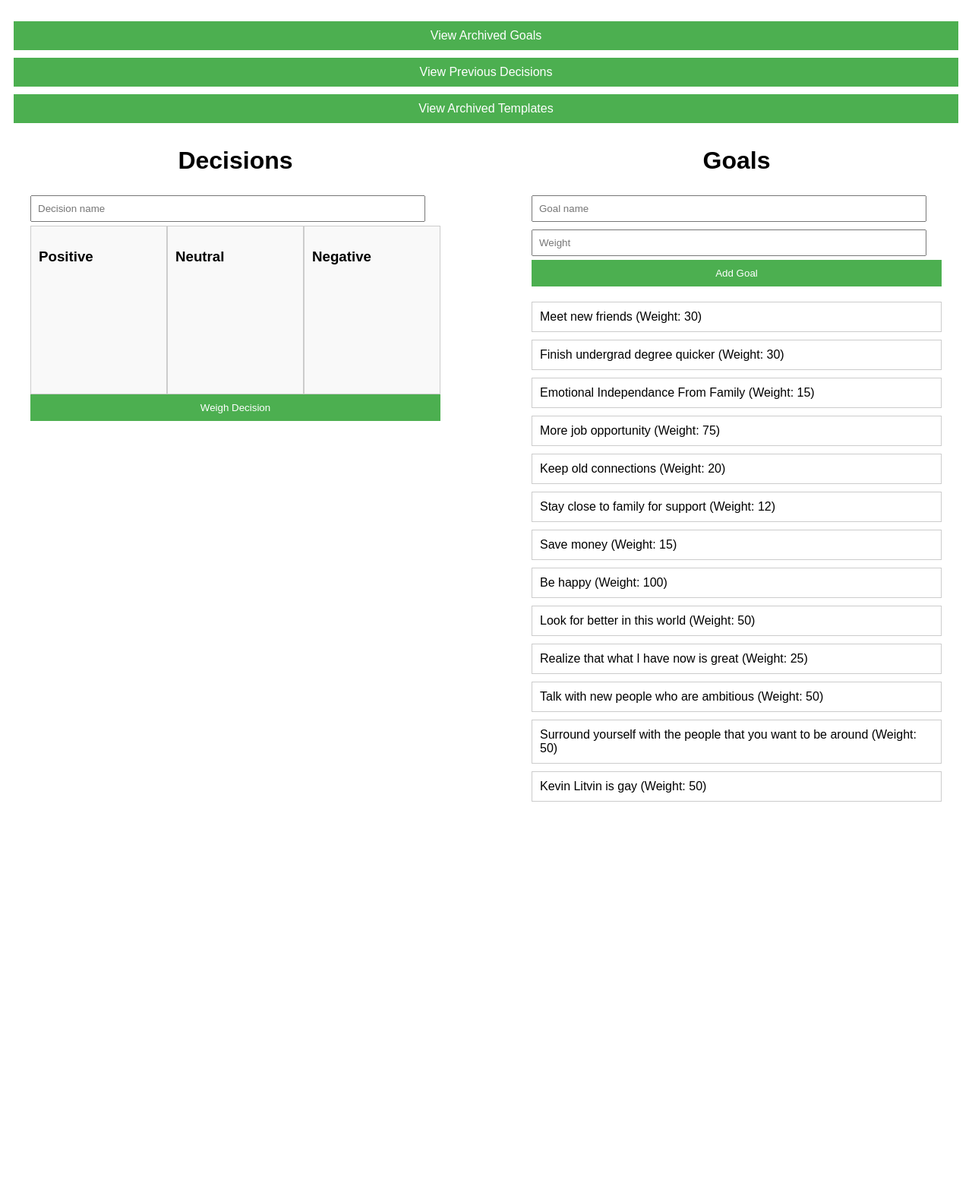
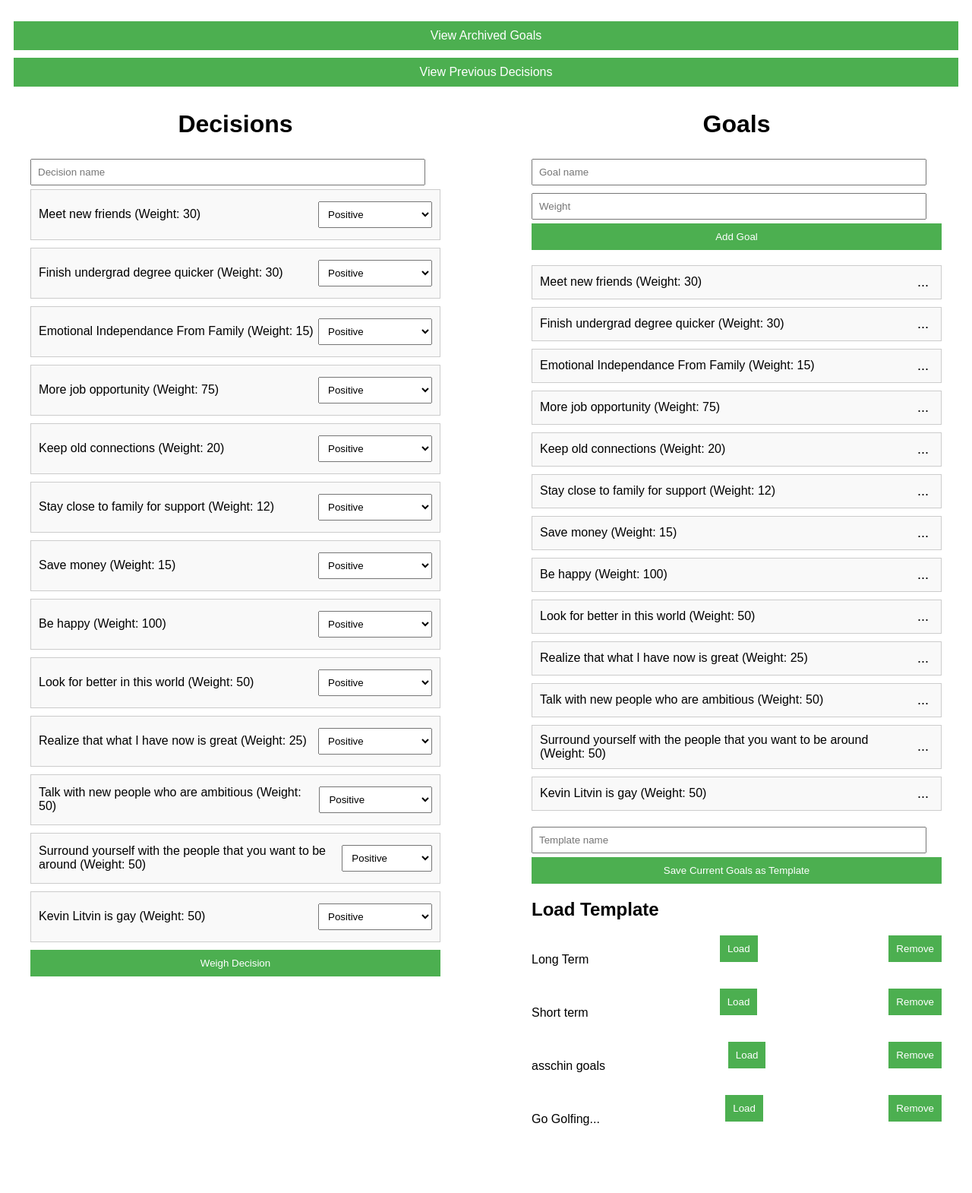
Before and after one commit to kevinl03/DecisionWeight, a Flask app: page / in a window 1280 px wide. Shown: the whole page at 76% size. Before the commit the page ends 1055 px from the top, so only its background shows below. Run offline with Flask 3, Linux system fonts and the light colour scheme; data comes from the database, SQL or seed files in the repository.

Commit message:
Reverted code to working version of application with no drag and drop features

```diff
--- a/app.py
+++ b/app.py
@@ -38,22 +38,6 @@ def init_db():
             weight INTEGER NOT NULL,
             timestamp TEXT NOT NULL,
             FOREIGN KEY (template_id) REFERENCES templates (id)
-        )
-    ''')
-    c.execute('''
-        CREATE TABLE IF NOT EXISTS archived_templates (
-            id INTEGER PRIMARY KEY,
-            name TEXT NOT NULL
-        )
-    ''')
-    c.execute('''
-        CREATE TABLE IF NOT EXISTS archived_template_goals (
-            id INTEGER PRIMARY KEY,
-            archived_template_id INTEGER NOT NULL,
-            name TEXT NOT NULL,
-            weight INTEGER NOT NULL,
-            timestamp TEXT NOT NULL,
-            FOREIGN KEY (archived_template_id) REFERENCES archived_templates (id)
         )
     ''')
     conn.commit()
@@ -153,12 +137,10 @@ def archive_goal(goal_id):
 
     return redirect(url_for('index'))
 
-import json
-
 @app.route('/add_decision', methods=['POST'])
 def add_decision():
     decision_name = request.form['name']
-    scores = json.loads(request.form['scores'])
+    scores = {key: value for key, value in request.form.items() if key.startswith('score_')}
     timestamp = datetime.now().strftime('%Y-%m-%d %H:%M:%S')
 
     conn = sqlite3.connect('database.db')
@@ -167,21 +149,17 @@ def add_decision():
     max_weight = c.fetchone()[0]
 
     total_score = 0
-    for goal_id, column in scores.items():
-        c.execute('SELECT weight FROM goals WHERE id = ?', (goal_id,))
+    for goal_id, score in scores.items():
+        c.execute('SELECT weight FROM goals WHERE id = ?', (goal_id.split('_')[1],))
         weight = c.fetchone()[0]
-        score_value = {'positive': 1, 'neutral': 0, 'negative': -1}[column]
+        score_value = {'positive': 1, 'neutral': 0, 'negative': -1}[score]
         total_score += (weight / max_weight) * score_value
 
     c.execute('INSERT INTO decisions (name, timestamp, total_score) VALUES (?, ?, ?)', (decision_name, timestamp, total_score))
     conn.commit()
     conn.close()
 
-    goals = get_goals()
-    decisions = get_decisions()
-    templates = get_templates()
-    return render_template('index.html', goals=goals, decisions=decisions, templates=templates, result=total_score)
-
+    return redirect(url_for('index'))
 
 @app.route('/save_template', methods=['POST'])
 def save_template():
@@ -222,29 +200,11 @@ def load_template(template_id):
 def remove_template(template_id):
     conn = sqlite3.connect('database.db')
     c = conn.cursor()
-
-    # Archive the template
-    c.execute('SELECT name FROM templates WHERE id = ?', (template_id,))
-    template = c.fetchone()
-    template_name = template[0]
-
-    c.execute('INSERT INTO archived_templates (name) VALUES (?)', (template_name,))
-    archived_template_id = c.lastrowid
-
-    c.execute('SELECT name, weight, timestamp FROM template_goals WHERE template_id = ?', (template_id,))
-    template_goals = c.fetchall()
-    for goal in template_goals:
-        c.execute('INSERT INTO archived_template_goals (archived_template_id, name, weight, timestamp) VALUES (?, ?, ?, ?)',
-                  (archived_template_id, goal[0], goal[1], goal[2]))
-
-    # Delete the template and its goals from the main database
     c.execute('DELETE FROM templates WHERE id = ?', (template_id,))
     c.execute('DELETE FROM template_goals WHERE template_id = ?', (template_id,))
-
     conn.commit()
     conn.close()
     return redirect(url_for('index'))
-
 
 def get_goals():
     conn = sqlite3.connect('database.db')
@@ -286,24 +246,6 @@ def get_templates():
     conn.close()
     return templates
 
-@app.route('/archived_templates')
-def archived_templates():
-    archived_templates = get_archived_templates()
-    return render_template('archived_templates.html', archived_templates=archived_templates)
-
-def get_archived_templates():
-    conn = sqlite3.connect('database.db')
-    c = conn.cursor()
-    c.execute('''
-        SELECT at.id, at.name, atg.name, atg.weight, atg.timestamp
-        FROM archived_templates at
-        LEFT JOIN archived_template_goals atg ON at.id = atg.archived_template_id
-    ''')
-    archived_templates = c.fetchall()
-    conn.close()
-    return archived_templates
-
-
 if __name__ == '__main__':
     init_db()
     app.run(debug=True)
--- a/templates/index.html
+++ b/templates/index.html
@@ -19,25 +19,6 @@
         .container {
             width: 45%;
             margin-bottom: 20px;
-        }
-        .drag-container {
-            display: flex;
-            justify-content: space-around;
-            width: 100%;
-        }
-        .drop-column {
-            width: 30%;
-            padding: 10px;
-            border: 1px solid #ccc;
-            background-color: #f9f9f9;
-            min-height: 200px;
-        }
-        .goal-item {
-            padding: 10px;
-            margin-bottom: 10px;
-            border: 1px solid #ccc;
-            background-color: #fff;
-            cursor: grab;
         }
         h1 {
             text-align: center;
@@ -138,24 +119,21 @@
 <body>
     <a href="{{ url_for('archived') }}" class="nav-button">View Archived Goals</a>
     <a href="{{ url_for('previous_decisions') }}" class="nav-button">View Previous Decisions</a>
-    <a href="{{ url_for('archived_templates') }}" class="nav-button">View Archived Templates</a>
     <div class="main-container">
         <div class="container" id="decisions">
             <h1>Decisions</h1>
-            <form id="decision-form" action="/add_decision" method="post">
-                <input type="hidden" name="scores" id="scores">
+            <form action="/add_decision" method="post">
                 <input type="text" name="name" placeholder="Decision name" required>
-                <div class="drag-container">
-                    <div class="drop-column" id="positive-column">
-                        <h3>Positive</h3>
+                {% for goal in goals %}
+                    <div class="goal-widget">
+                        <span>{{ goal[1] }} (Weight: {{ goal[2] }})</span>
+                        <select id="score_{{ goal[0] }}" name="score_{{ goal[0] }}" required>
+                            <option value="positive">Positive</option>
+                            <option value="neutral">Neutral</option>
+                            <option value="negative">Negative</option>
+                        </select>
                     </div>
-                    <div class="drop-column" id="neutral-column">
-                        <h3>Neutral</h3>
-                    </div>
-                    <div class="drop-column" id="negative-column">
-                        <h3>Negative</h3>
-                    </div>
-                </div>
+                {% endfor %}
                 <button type="submit">Weigh Decision</button>
             </form>
             {% if result is not none %}
@@ -171,56 +149,55 @@
                 <input type="number" name="weight" placeholder="Weight" required>
                 <button type="submit">Add Goal</button>
             </form>
-            <ul id="goal-list">
+            <ul>
                 {% for goal in goals %}
-                    <li class="goal-item" draggable="true" data-id="{{ goal[0] }}" data-weight="{{ goal[2] }}">
+                    <li class="goal-widget">
                         <span>{{ goal[1] }} (Weight: {{ goal[2] }})</span>
+                        <button class="more-options" onclick="toggleOptions({{ goal[0] }})">...</button>
+                        <div id="options-{{ goal[0] }}" class="hidden">
+                            <button class="edit-button" onclick="editGoal({{ goal[0] }}, {{ goal[2] }})">Edit</button>
+                            <form action="/archive_goal/{{ goal[0] }}" method="post" style="margin: 0;">
+                                <button type="submit" class="archive-button">Archive</button>
+                            </form>
+                        </div>
+                        <form action="/edit_goal/{{ goal[0] }}" method="post" class="edit-form hidden">
+                            <input type="number" name="weight" placeholder="New Weight" required>
+                            <button type="submit" class="save-button">Save</button>
+                        </form>
+                    </li>
+                {% endfor %}
+            </ul>
+            <form action="/save_template" method="post">
+                <input type="text" name="template_name" placeholder="Template name" required>
+                <button type="submit">Save Current Goals as Template</button>
+            </form>
+            <h2>Load Template</h2>
+            <ul>
+                {% for template in templates %}
+                    <li>
+                        <span>{{ template[1] }}</span>
+                        <form action="/load_template/{{ template[0] }}" method="post" style="display:inline;">
+                            <button type="submit">Load</button>
+                        </form>
+                        <form action="/remove_template/{{ template[0] }}" method="post" style="display:inline;">
+                            <button type="submit">Remove</button>
+                        </form>
                     </li>
                 {% endfor %}
             </ul>
         </div>
     </div>
     <script>
-        // Drag and Drop Functionality
-        const goalItems = document.querySelectorAll('.goal-item');
-        const dropColumns = document.querySelectorAll('.drop-column');
-
-        goalItems.forEach(item => {
-            item.addEventListener('dragstart', handleDragStart);
-        });
-
-        dropColumns.forEach(column => {
-            column.addEventListener('dragover', handleDragOver);
-            column.addEventListener('drop', handleDrop);
-        });
-
-        function handleDragStart(e) {
-            e.dataTransfer.setData('text/plain', e.target.dataset.id);
-            e.dataTransfer.setData('text/weight', e.target.dataset.weight);
+        function toggleOptions(goalId) {
+            const optionsDiv = document.getElementById(`options-${goalId}`);
+            optionsDiv.classList.toggle('hidden');
         }
 
-        function handleDragOver(e) {
-            e.preventDefault();
+        function editGoal(goalId, currentWeight) {
+            const editForm = document.querySelector(`form[action="/edit_goal/${goalId}"]`);
+            editForm.querySelector('input[name="weight"]').value = currentWeight;
+            editForm.classList.remove('hidden');
         }
-
-        function handleDrop(e) {
-            e.preventDefault();
-            const id = e.dataTransfer.getData('text/plain');
-            const weight = e.dataTransfer.getData('text/weight');
-            const goalItem = document.querySelector(`.goal-item[data-id='${id}']`);
-            e.target.appendChild(goalItem);
-            goalItem.dataset.column = e.target.id;
-        }
-
-        // Form Submission
-        const form = document.getElementById('decision-form');
-        form.addEventListener('submit', function(e) {
-            const scores = {};
-            document.querySelectorAll('.goal-item').forEach(item => {
-                scores[item.dataset.id] = item.dataset.column.replace('-column', '');
-            });
-            document.getElementById('scores').value = JSON.stringify(scores);
-        });
     </script>
 </body>
 </html>
```
